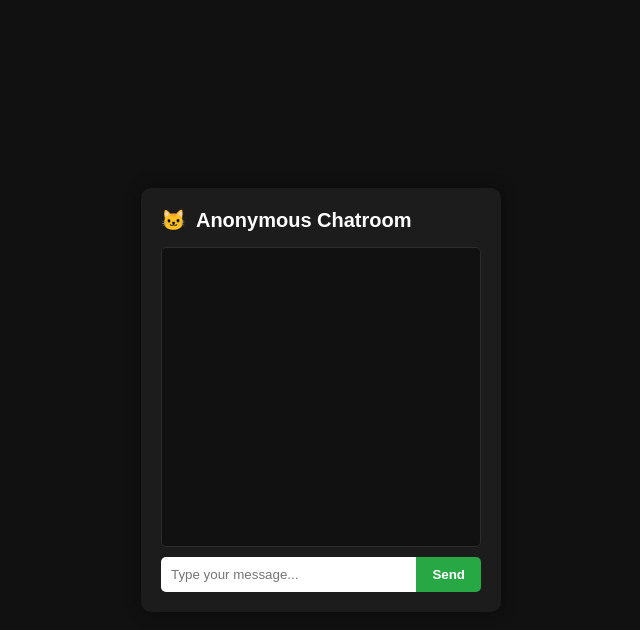
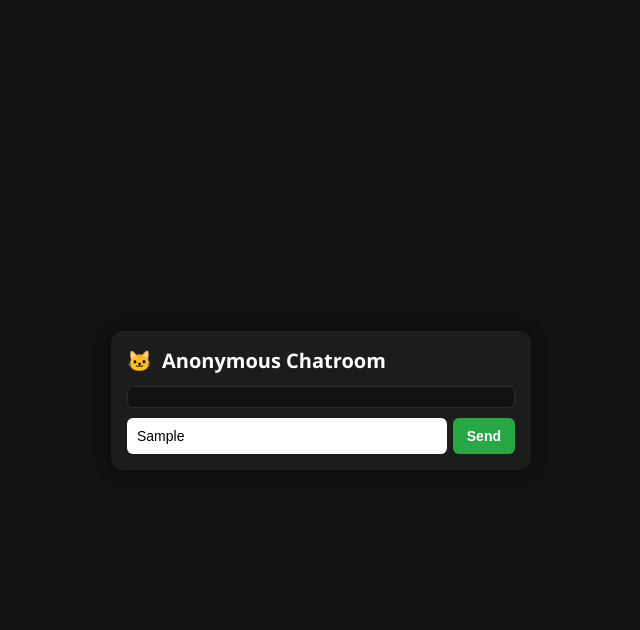
Before and after one commit to OgGG-rj/Anonymous-chats, a website: page public/index.html in a window 1280 px wide. Both pictures are taken after typing "Sample" into the empty fields and a click on the button "Send". Shown: the whole page, without its empty margins (319-959 px from the left). Drawn offline with nearby package versions, Linux system fonts and the light colour scheme; no server answers.

Commit message:
index.html

```diff
--- a/public/index.html
+++ b/public/index.html
@@ -10,63 +10,100 @@
       margin: 0;
       padding: 0;
     }
+
     body {
       background: #111;
-      font-family: Arial, sans-serif;
+      font-family: 'Segoe UI', sans-serif;
       display: flex;
       justify-content: center;
       align-items: center;
       height: 100vh;
+      padding: 10px;
     }
+
     .chat-container {
       background: #1c1c1c;
-      border-radius: 10px;
+      border-radius: 12px;
       box-shadow: 0 0 15px rgba(0, 0, 0, 0.4);
-      padding: 20px;
-      width: 360px;
+      padding: 16px;
+      width: 100%;
+      max-width: 420px;
+      display: flex;
+      flex-direction: column;
     }
+
     .chat-container h1 {
       font-size: 20px;
       color: white;
-      margin-bottom: 15px;
+      margin-bottom: 12px;
       display: flex;
       align-items: center;
     }
+
     .chat-container h1 span {
       margin-right: 10px;
     }
+
     #messages {
       background: #111;
       border: 1px solid #2c2c2c;
-      border-radius: 5px;
-      height: 300px;
+      border-radius: 6px;
+      flex: 1;
       overflow-y: auto;
       padding: 10px;
       color: white;
+      font-size: 14px;
       margin-bottom: 10px;
-      font-size: 14px;
     }
+
+    .message {
+      margin-bottom: 8px;
+    }
+
+    .username {
+      color: #6cf;
+      font-weight: bold;
+      margin-right: 4px;
+    }
+
     .input-area {
       display: flex;
+      gap: 6px;
     }
+
     .input-area input {
       flex: 1;
       padding: 10px;
-      border-radius: 5px 0 0 5px;
+      border-radius: 6px;
       border: none;
       outline: none;
+      font-size: 14px;
     }
+
     .input-area button {
       background: #28a745;
       color: white;
       border: none;
-      padding: 10px 16px;
-      border-radius: 0 5px 5px 0;
+      padding: 10px 14px;
+      border-radius: 6px;
+      font-weight: bold;
+      font-size: 14px;
       cursor: pointer;
-      font-weight: bold;
     }
+
     .input-area button:hover {
       background: #218838;
+    }
+
+    @media (max-height: 600px) {
+      body {
+        align-items: flex-start;
+        padding-top: 20px;
+      }
+
+      .chat-container {
+        height: 90vh;
+      }
     }
   </style>
 </head>
@@ -80,10 +117,10 @@
     </div>
   </div>
 
-  <!-- ✅ Socket.IO client script -->
   <script src="/socket.io/socket.io.js"></script>
   <script>
     const socket = io();
+
     const messagesDiv = document.getElementById('messages');
     const input = document.getElementById('messageInput');
 
@@ -101,17 +138,17 @@
     function sendMessage() {
       const msg = input.value.trim();
       if (!msg) return;
-
-      socket.emit('chat message', `${username}: ${msg}`);
+      socket.emit('chat message', { user: username, text: msg });
       input.value = '';
     }
 
-    socket.on('chat message', function(msg) {
+    socket.on('chat message', (data) => {
       const msgElem = document.createElement('div');
-      msgElem.textContent = msg;
+      msgElem.classList.add('message');
+      msgElem.innerHTML = `<span class="username">${data.user}:</span> ${data.text}`;
       messagesDiv.appendChild(msgElem);
       messagesDiv.scrollTop = messagesDiv.scrollHeight;
     });
-  </script>
-</body>
-</html>
+
+    input.addEventListener('keyup', (e) => {
+      if (e.key === 'Enter') sendMessage();
```
